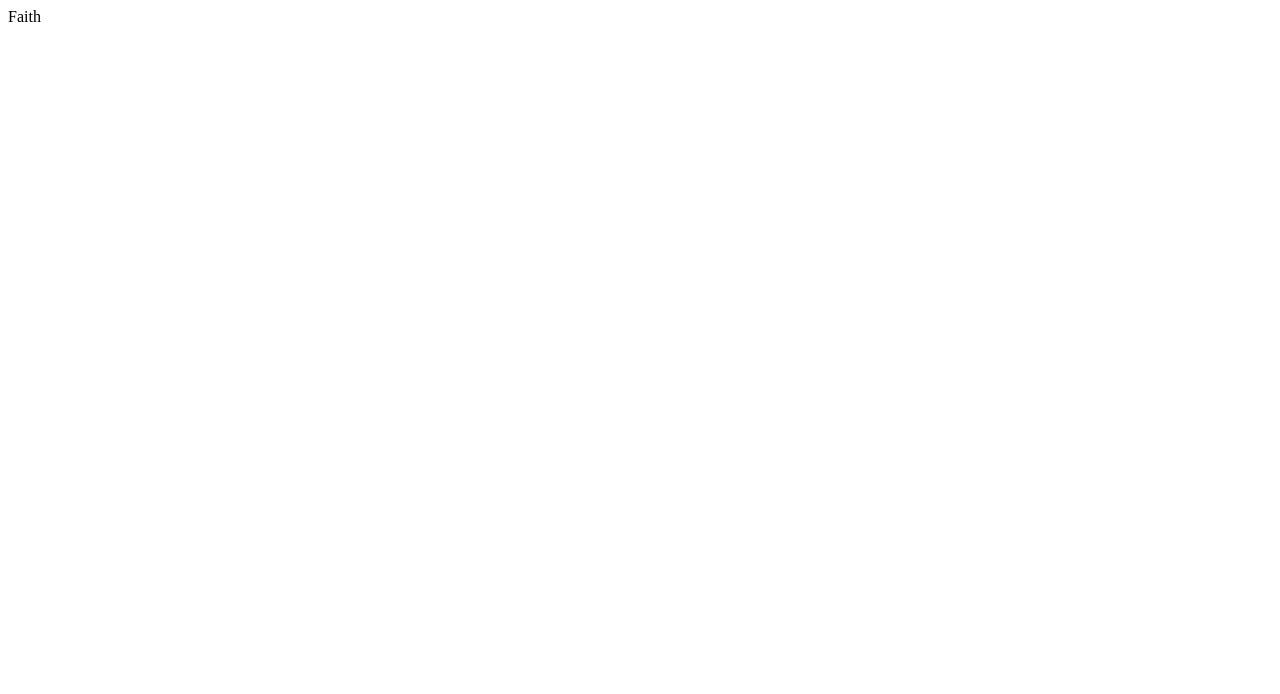
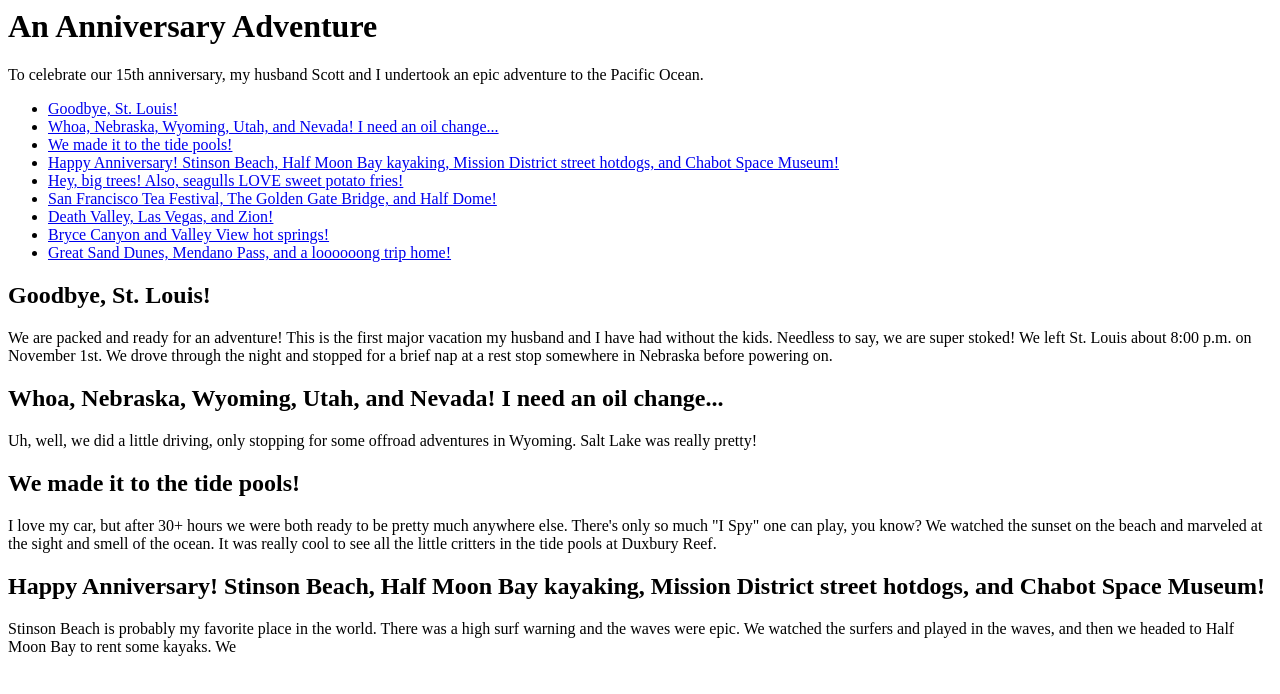
Before and after one commit to Hraefn/html-me-something, a plain HTML site: page index.html in a window 1280 px wide. Drawn offline with Linux system fonts and the light colour scheme.

Commit message:
Added day one through four.

```diff
--- a/index.html
+++ b/index.html
@@ -1 +1,51 @@
-<p> Faith </p>
+<DOCTYPE HTML>
+    <html>
+    <head>
+       <title> Westward, Ho! </title>
+    </head>
+    <body>
+        <header>
+        <h1> An Anniversary Adventure </h1>
+        <p> To celebrate our 15th anniversary, my husband Scott
+            and I undertook an epic adventure to the Pacific
+            Ocean. </p>
+            <nav>
+                <ul>
+                    <li><a href="#day1">Goodbye, St. Louis!</a></li>
+                    <li><a href="#day2">Whoa, Nebraska, Wyoming, Utah, and Nevada! I need an oil change...</a></li>
+                    <li><a href="#day3">We made it to the tide pools!</a></li>
+                    <li><a href="#day4">Happy Anniversary! Stinson Beach, Half Moon Bay kayaking, Mission District street hotdogs, and Chabot Space Museum!</a></li>
+                    <li><a href="#day5">Hey, big trees! Also, seagulls LOVE sweet potato fries!</a></li>
+                    <li><a href="#day6">San Francisco Tea Festival, The Golden Gate Bridge, and Half Dome!</a></li>
+                    <li><a href="#day7">Death Valley, Las Vegas, and Zion!</a></li>
+                    <li><a href="#day8">Bryce Canyon and Valley View hot springs!</a></li>
+                    <li><a href="#day9">Great Sand Dunes, Mendano Pass, and a loooooong trip home!</a></li>
+                </ul>
+            </nav>
+        </header>
+        <main>
+            <a name="day1"></a>
+            <h2>Goodbye, St. Louis!</h2>
+            <p> We are packed and ready for an adventure! This is the first major vacation my husband and I have
+                had without the kids. Needless to say, we are super stoked! We left St. Louis about 8:00 p.m. on
+                November 1st. We drove through the night and stopped for a brief nap at a rest stop somewhere in
+                Nebraska before powering on.</p>
+            <a name="day2"></a>
+            <h2>Whoa, Nebraska, Wyoming, Utah, and Nevada! I need an oil change...</h2>
+            <p>Uh, well, we did a little driving, only stopping for some offroad adventures in Wyoming. Salt Lake
+                was really pretty!</p>
+            <a name="day3"></a>
+            <h2>We made it to the tide pools!</h2>
+            <p> I love my car, but after 30+ hours we were both ready to be pretty much anywhere else. There's
+                only so much "I Spy" one can play, you know? We watched the sunset on the beach and marveled at
+                the sight and smell of the ocean. It was really cool to see all the little critters in the tide
+                pools at Duxbury Reef. </p>
+            <a name="day4"></a>
+            <h2>Happy Anniversary! Stinson Beach, Half Moon Bay kayaking, Mission District street hotdogs, and
+                Chabot Space Museum!</h2>
+            <p>Stinson Beach is probably my favorite place in the world. There was a high surf warning and the
+                waves were epic.  We watched the surfers and played in the waves, and then we headed to Half Moon
+                Bay to rent some kayaks.  We
+
+    </body>
+    </html>
```
